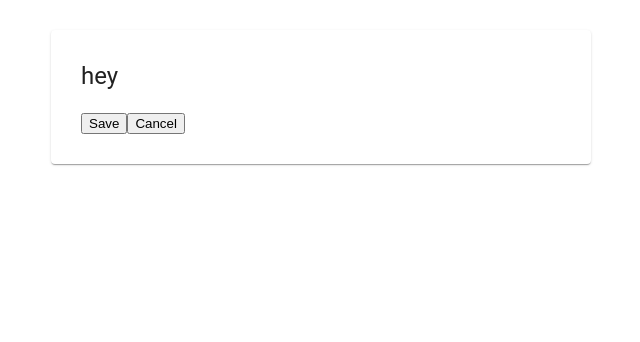
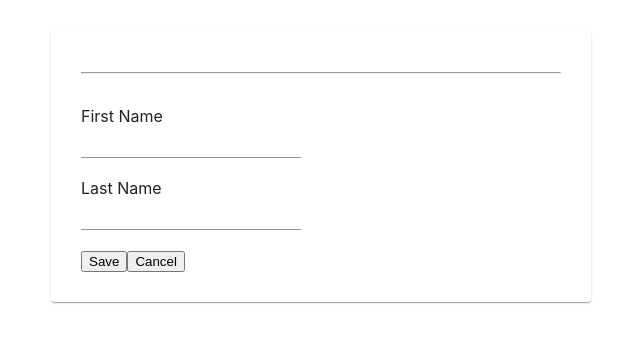
Before and after one commit to slomax/form-example, a React (Create React App) app: page / in a window 1280 px wide. Shown: the top 342 px of the page, without its empty margins (319-959 px from the left). Built offline with nearby package versions, Linux system fonts and the light colour scheme.

Commit message:
reformat/redesign, looks like it's working

```diff
--- a/src/App.tsx
+++ b/src/App.tsx
@@ -1,12 +1,8 @@
-import React, { Reducer, ReducerAction, ReducerState, useState } from "react";
-import logo from "./logo.svg";
+import React from "react";
 import "./App.css";
-import { Container, Paper, Typography } from "@material-ui/core";
+import { Container } from "@material-ui/core";
 import { makeStyles } from "@material-ui/styles";
-import Form from "./components/Form";
-import FormField, { FormFieldProps } from "./FormField";
-import * as Util from "./components/Util";
-import TextField from "./components/TextField";
+import Person from "./forms/Person";
 
 const useStyles = makeStyles({
   root: {
@@ -14,42 +10,14 @@ const useStyles = makeStyles({
   }
 });
 
-interface State {
-  formFields: { [s: string]: FormFieldProps<any> };
-}
-
-enum FIELD_KEY {
-  FIRST_NAME = "firstName",
-  LAST_NAME = "lastName"
-}
-
-const initialState: State = {
-  formFields: {
-    // [FIELD_KEY.FIRST_NAME] : new FormFieldProps<string>('Sean', 'First Name', <input/>),
-    // [FIELD_KEY.LAST_NAME] : new FormField<string>('Lomax', 'Last Name', <input/>)
-  }
-};
-
 const App: React.FC = () => {
-  const [state, setState] = useState(initialState);
   const classes = useStyles();
 
-  // const getFieldValueFromFormFields = (fieldKey: string) => Util.getFieldValueFromFormFields(state.formFields, fieldKey);
-
-  const validateForm = () => {
-    Object.values(state.formFields).forEach(formField => {
-      // formField.validate();
-    });
-  };
-
-  // const firstName:string = getFieldValueFromFormFields(FIELD_KEY.FIRST_NAME);
-  // const formName = firstName.length === 0 ? firstName : `${firstName}'s Details`
+  const onSave = () => {};
 
   return (
     <Container className={classes.root} maxWidth="sm">
-      <Form formName="hey" formFields={{}}>
-        <TextField></TextField>
-      </Form>
+      <Person onSave={onSave} />
     </Container>
   );
 };
--- /dev/null
+++ b/src/components/FieldWrapper.tsx
@@ -0,0 +1,26 @@
+import React from "react";
+import { FormField } from "../types/FormField";
+
+export interface FormFieldProps {
+  Input: React.ElementType;
+  onChange: Function;
+  label?: string;
+  formField: FormField<any>;
+}
+
+const FieldWrapper: React.FC<FormFieldProps> = (props: FormFieldProps) => {
+  const Input: React.ElementType = props.Input;
+  return (
+    <div>
+      {props.formField.label}
+      <br />
+      <Input onChange={props.onChange}></Input>
+    </div>
+  );
+};
+
+FieldWrapper.defaultProps = {
+  label: ""
+};
+
+export default FieldWrapper;
--- a/src/components/Form.tsx
+++ b/src/components/Form.tsx
@@ -1,15 +1,15 @@
 import React from "react";
-import { Container, Paper, TextField, Typography } from "@material-ui/core";
+import { Paper, Typography } from "@material-ui/core";
 import { makeStyles } from "@material-ui/styles";
-import FormField from "../FormField";
-import InputWrapper from "./InputWrapper";
-import Select from "@material-ui/core/Select";
+import { FormField } from "../types/FormField";
 
-interface FormProps {
+interface FormProps<E> {
   formName?: string;
-  formFields: { [s: string]: typeof FormField };
   showButtons?: boolean;
+  children?: JSX.Element | JSX.Element[];
 }
+
+//formFields: { [s: string]: FormField<E> };
 
 const useStyles = makeStyles({
   root: {
@@ -17,7 +17,7 @@ const useStyles = makeStyles({
   }
 });
 
-const Form: React.FC<FormProps> = (props: FormProps) => {
+const Form: React.FC<FormProps<any>> = (props: FormProps<any>) => {
   const classes = useStyles();
 
   return (
@@ -26,7 +26,8 @@ const Form: React.FC<FormProps> = (props: FormProps) => {
         {props.formName ? props.formName : <hr />}
       </Typography>
       <br />
-      {}
+      {props.children}
+      <br />
       {props.showButtons && (
         <>
           <button>Save</button>
@@ -38,7 +39,8 @@ const Form: React.FC<FormProps> = (props: FormProps) => {
 };
 
 Form.defaultProps = {
-  showButtons: true
+  showButtons: true,
+  children: []
 };
 
 export default Form;
--- a/src/components/InputWrapper.tsx
+++ /dev/null
@@ -1,28 +0,0 @@
-import React, { Props, ReactNode } from "react";
-import { Container, Paper, TextField, Typography } from "@material-ui/core";
-import { makeStyles } from "@material-ui/styles";
-
-interface InputWrapperProps {
-  Input: React.ElementType;
-  onChange: Function;
-}
-
-const useStyles = makeStyles({
-  root: {
-    padding: "30px"
-  }
-});
-
-const InputWrapper: React.FC<InputWrapperProps> = (
-  props: InputWrapperProps
-) => {
-  const classes = useStyles();
-  const Input: React.ElementType = props.Input;
-  return (
-    <>
-      <Input onChange={props.onChange}></Input>
-    </>
-  );
-};
-
-export default InputWrapper;
--- a/src/components/TextField.tsx
+++ b/src/components/TextField.tsx
@@ -1,12 +1,20 @@
 import React from "react";
-import InputWrapper from "./InputWrapper";
-
+import FieldWrapper from "./FieldWrapper";
+import { TextField as MuiTextField } from "@material-ui/core/";
+import { FormField } from "../types/FormField";
 interface TextFieldProps {
   onChange: Function;
+  formField: FormField<any>;
 }
 
 const TextField: React.FC<TextFieldProps> = (props: TextFieldProps) => {
-  return <InputWrapper Input={TextField} onChange={props.onChange} />;
+  return (
+    <FieldWrapper
+      formField={props.formField}
+      Input={MuiTextField}
+      onChange={props.onChange}
+    />
+  );
 };
 
 export default TextField;
--- /dev/null
+++ b/src/forms/Person.tsx
@@ -0,0 +1,43 @@
+import React from "react";
+import Form from "../components/Form";
+import { FormField, ValidationRule } from "../types/FormField";
+import * as Validators from "../validators/Common";
+import TextField from "../components/TextField";
+
+enum FIELD_KEY {
+  FIRST_NAME = "firstName",
+  LAST_NAME = "lastName"
+}
+
+const formFields = {
+  [FIELD_KEY.FIRST_NAME]: new FormField<string>("First Name", "Sean", [
+    new ValidationRule(Validators.REQUIRED_ERROR, Validators.required)
+  ]),
+  [FIELD_KEY.LAST_NAME]: new FormField<string>("Last Name", "Lomax", [
+    new ValidationRule(Validators.REQUIRED_ERROR, Validators.required)
+  ])
+};
+
+interface FormProps {
+  onSave: Function;
+}
+
+const Person: React.FC<FormProps> = (props: FormProps) => {
+  const onFieldChange = () => {};
+
+  return (
+    <Form showButtons={true}>
+      <TextField
+        formField={formFields[FIELD_KEY.FIRST_NAME]}
+        onChange={onFieldChange}
+      />
+      <br />
+      <TextField
+        formField={formFields[FIELD_KEY.LAST_NAME]}
+        onChange={onFieldChange}
+      />
+    </Form>
+  );
+};
+
+export default Person;
--- /dev/null
+++ b/src/types/FormField.ts
@@ -0,0 +1,31 @@
+export class ValidationRule<E> {
+  constructor(
+      public errorMessage: string,
+      public validationFunction: (value: E) => Boolean
+  ){};
+}
+
+export class FormField<E> {
+  public errorMessages:Array<string> = [];
+  public isValid:boolean = true;
+  constructor(public label:string, public value:E, public validationRules:Array<ValidationRule<E>>) {}
+
+  validate() {
+    //utility methods not to be used outside this method
+    const clearErrorMessages = () => (this.errorMessages = []);
+    const errorMessagesIsEmpty = () => this.errorMessages.length === 0;
+
+    //now perform validation
+    clearErrorMessages();
+    this.validationRules.forEach((validationRule: ValidationRule<any>) => {
+      const valueIsValid = validationRule.validationFunction(this.value);
+      if (!valueIsValid) {
+        const errorMessage = validationRule.errorMessage;
+        this.errorMessages.push(errorMessage);
+      }
+      return valueIsValid;
+    });
+    const allValidationRulesPassed = errorMessagesIsEmpty();
+    this.isValid = allValidationRulesPassed;
+  };
+}
--- /dev/null
+++ b/src/validators/Common.ts
@@ -0,0 +1,10 @@
+export const REQUIRED_ERROR = 'This field is required.';
+export function required<Boolean>(value:any){
+    switch(typeof value) {
+        case "string":
+            return value.length > 0;
+            break;
+        default:
+            return value !== null && value !== undefined;
+    }
+}
```
Also changed, not shown: src/FormField.tsx (deleted, +0 -59 lines), src/components/Util.ts (deleted, +0 -19 lines).
